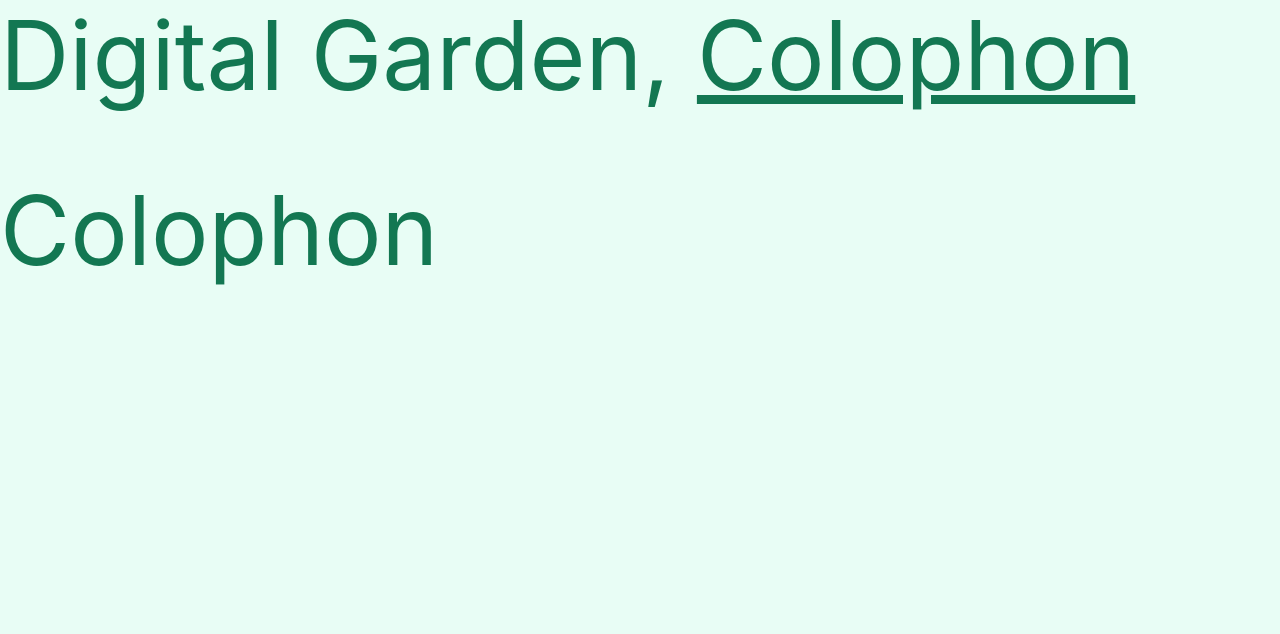
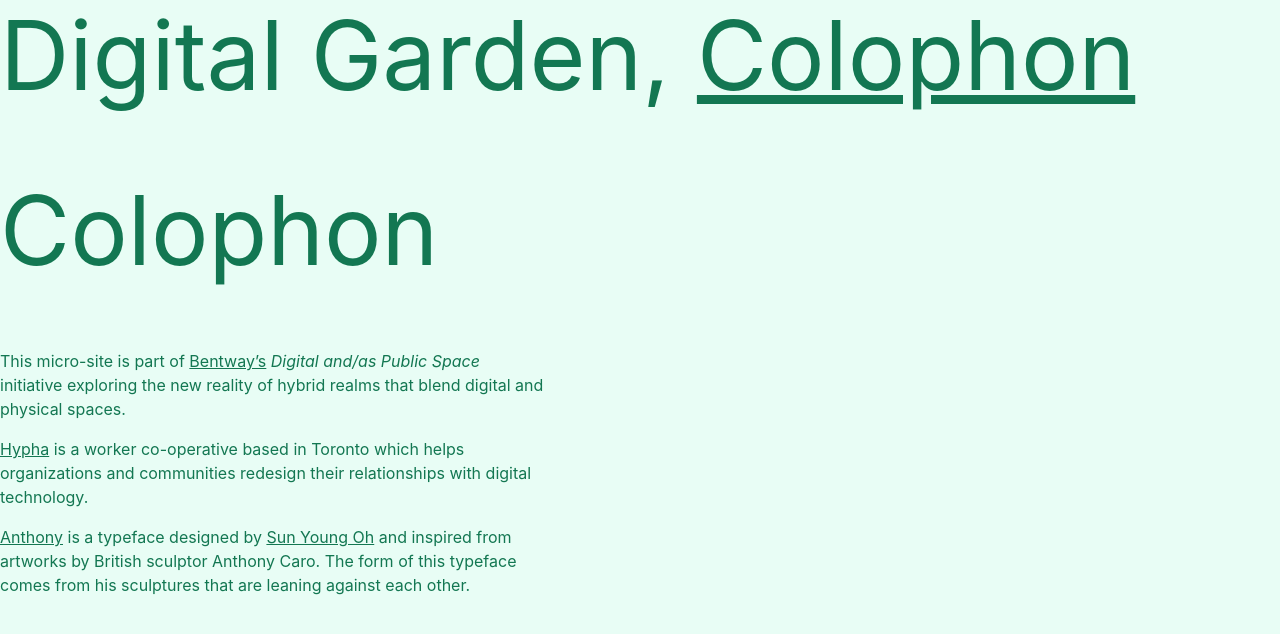
Before and after one commit to hyphacoop/digitalgarden, a Jekyll site: the page built from colophon.md, in a window 1280 px wide. Shown: the top 634 px of the page. Built offline with Jekyll 4.4.1, drawn with Linux system fonts in a browser that asks for light colours.

Commit message:
colophon

```diff
--- a/colophon.md
+++ b/colophon.md
@@ -2,3 +2,9 @@
 layout: page
 title: Colophon
 ---
+
+This micro-site is part of [Bentway's](/bentway) _Digital and/as Public Space_ initiative exploring the new reality of hybrid realms that blend digital and physical spaces.
+
+[Hypha](/hypha) is a worker co-operative based in Toronto which helps organizations and communities redesign their relationships with digital technology.
+
+[Anthony](http://velvetyne.fr/fonts/anthony/) is a typeface designed by [Sun Young Oh](https://www.sunyoungoh.com/) and inspired from artworks by British sculptor Anthony Caro. The form of this typeface comes from his sculptures that are leaning against each other.
```
Also changed, not shown: _notes/garry.md (added, +5 -0 lines).
